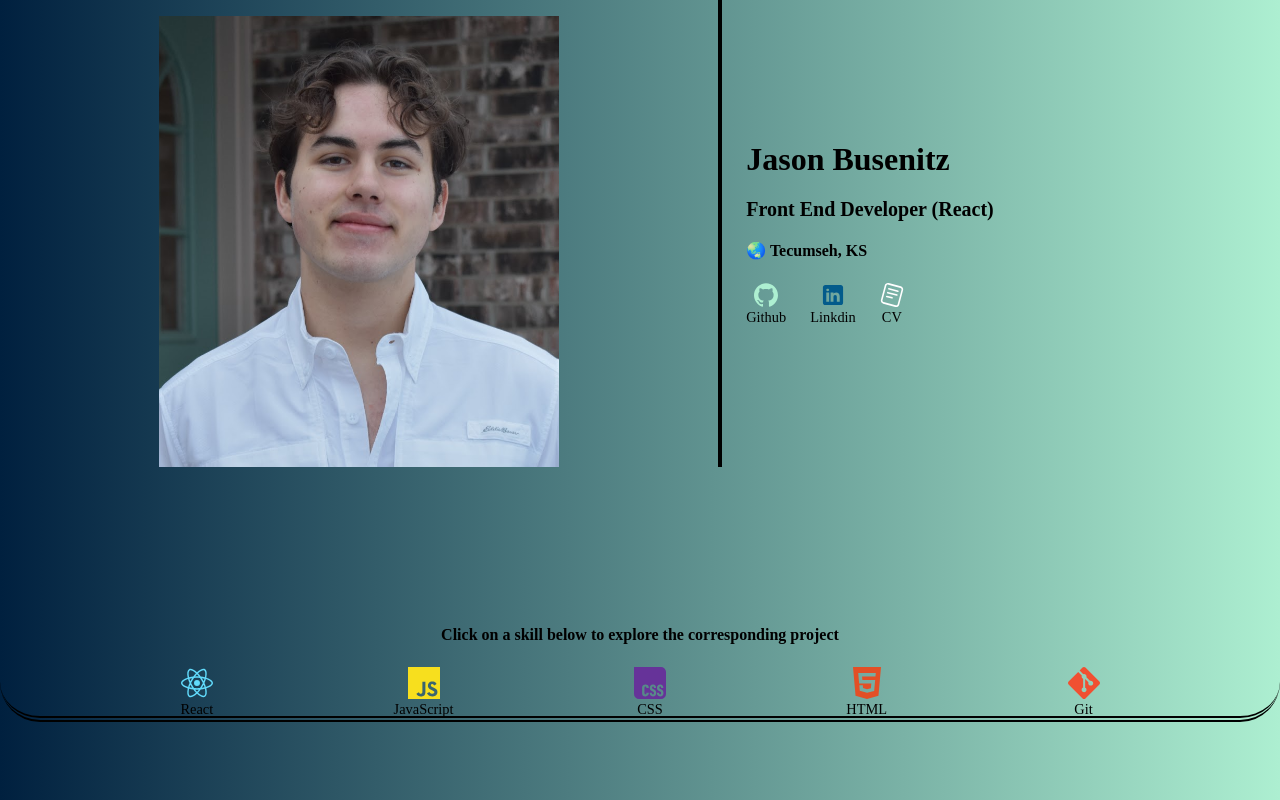
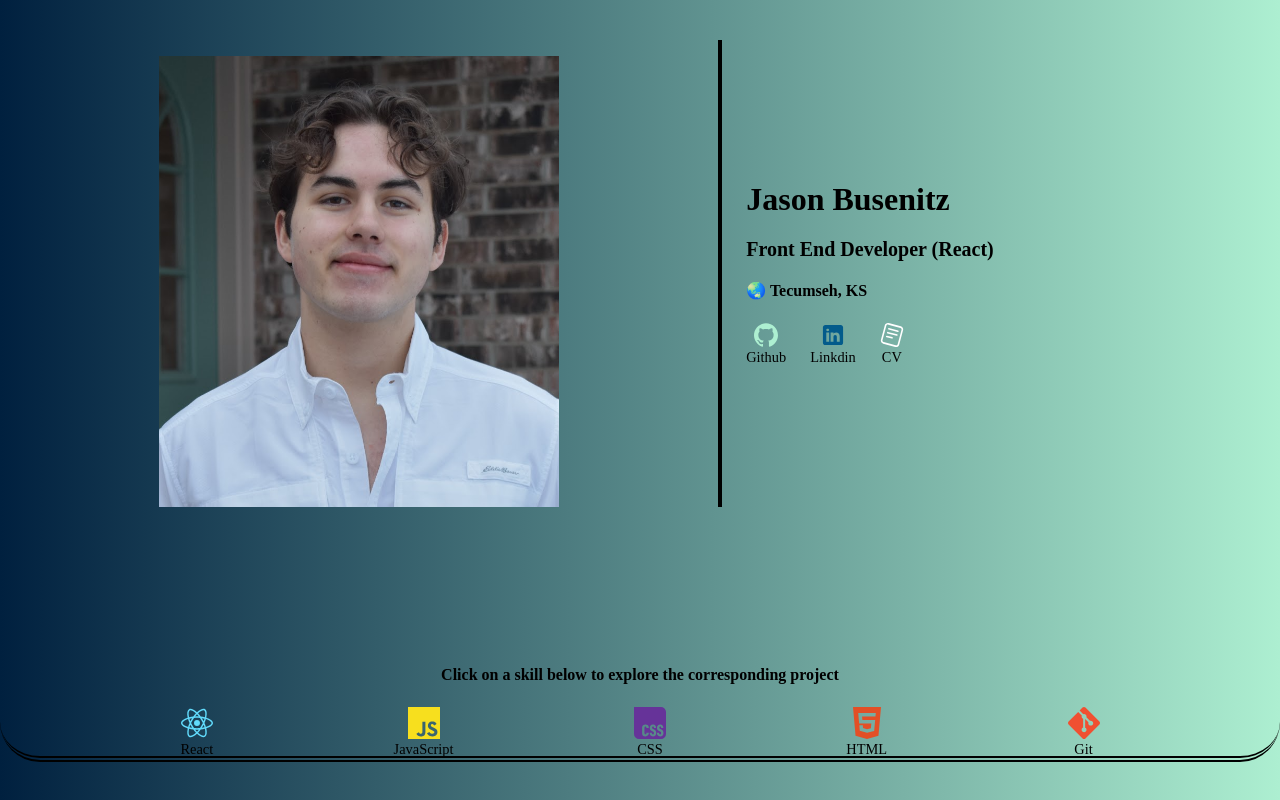
Before and after one commit to JasonBusenitz/portfolio2, a React (Vite) app: page / in a window 1280 px wide. Shown: the top 800 px of the page. Built offline with nearby package versions, Linux system fonts and the light colour scheme.

Commit message:
Added space at the very top of the page

```diff
--- a/src/assets/css/intro.css
+++ b/src/assets/css/intro.css
@@ -1,4 +1,5 @@
 #introSection {
+    padding-top: 5vh;
     display: flex;
     justify-content: center;
     gap: 3vh;
```
